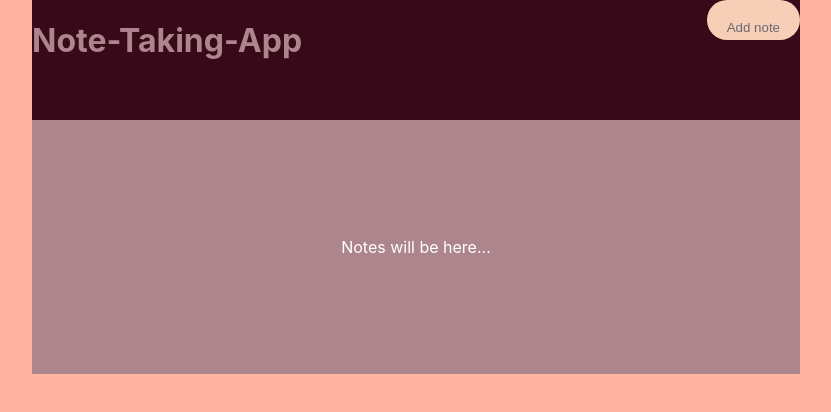
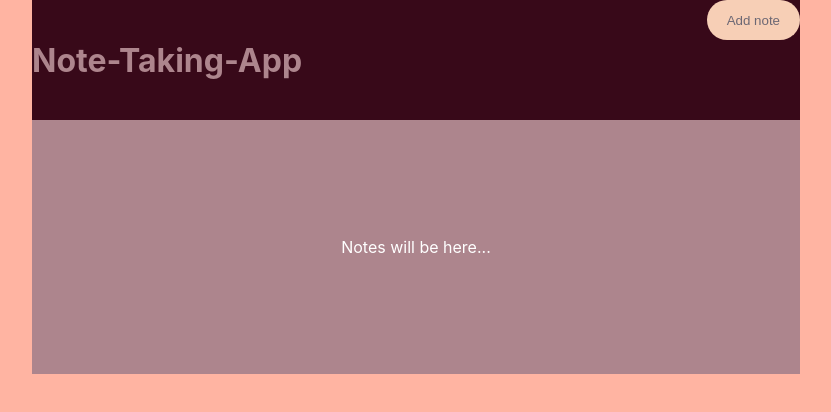
Before and after one commit to ShakedYunger/Notes-Taking-App, a React (Create React App) app in the folder note-taking-app/: page / in a window 1280 px wide. Shown: the top 412 px of the page, without its empty margins (224-1055 px from the left). Built offline with nearby package versions, Linux system fonts and the light colour scheme.

Commit message:
fixed the position of the text inside the header

```diff
--- a/note-taking-app/src/App.css
+++ b/note-taking-app/src/App.css
@@ -14,6 +14,12 @@ body {
 .noteGrid {
   width: clamp(600px, 60%, 1000px);
   margin: 0 auto;
+}
+
+.header h1,
+.primaryButton {
+  display: flex;
+  align-items: center;
 }
 
 .noteGrid {
```
